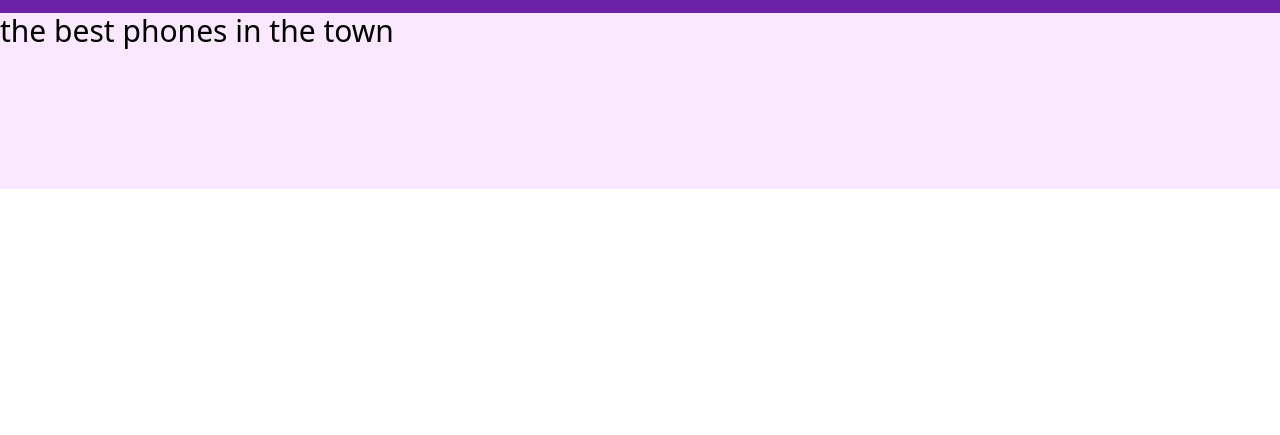
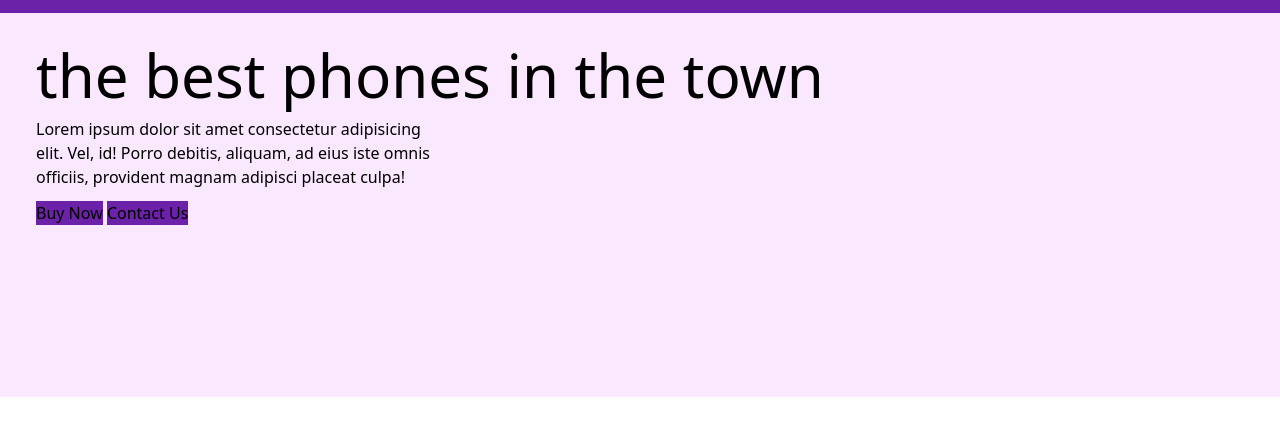
Before and after one commit to shivamdattapurkayastha99/tailwind-css, a plain HTML site: page landing.html in a window 1280 px wide. Shown: the part 43-478 px from the top of the page. Drawn offline with nearby package versions, Linux system fonts and the light colour scheme.

Commit message:
first commit

```diff
--- a/landing.html
+++ b/landing.html
@@ -26,9 +26,21 @@
         </ul>
     </nav>
     <main>
-        <div class="main bg-fuchsia-100 h-44">
-            <div class="text-3xl">
+        <div class="main bg-fuchsia-100 h-44  h-96 py-8 pl-9">
+            <div class="text-6xl ">
                 the best phones in the town
+
+            </div>
+            <p class="py-3 w-1/3">
+                Lorem ipsum dolor sit amet consectetur adipisicing elit. Vel, id! Porro debitis, aliquam, ad eius iste omnis officiis, provident magnam adipisci placeat culpa!
+            </p>
+            <div class="buttons">
+                <button class="bg-purple-800">
+                    Buy Now
+                </button>
+                <button class="bg-purple-800">
+                    Contact Us
+                </button>
             </div>
         </div>
     </main>
```
